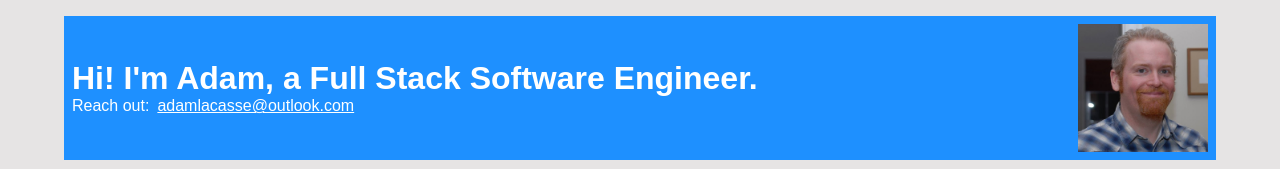
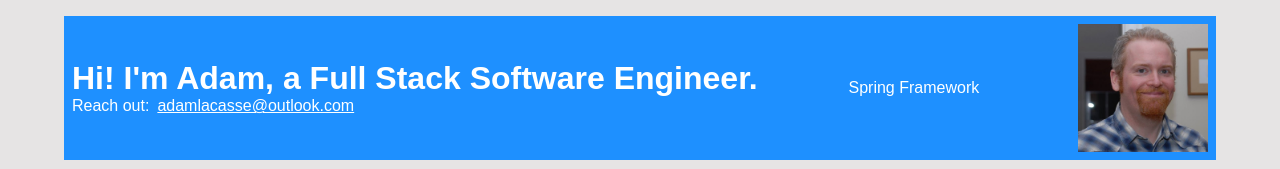
Before and after one commit to adamlacasse/portfolio, a React (Create React App) app in the folder react-refactor/: page / in a window 1280 px wide. Shown: the top 169 px of the page. Built offline with nearby package versions, Linux system fonts and the light colour scheme; a web font is replaced by a local one.

Commit message:
added skillz

```diff
--- a/react-refactor/src/components/Header.js
+++ b/react-refactor/src/components/Header.js
@@ -1,14 +1,33 @@
-import React from 'react';
+import React, { useState, useEffect } from 'react';
 import '../styles/Header.scss';
 import awlImage from '../images/awl.jpg'
 
 export default () => {
+  const skillz = ['React.js', 'Redux', 'Modern JavaScript', 'Express.js', 'Java', 'Spring Framework', 'PostgresSQL', 'MySQL', 'MongoDB', 'Node.js', 'FP&A', 'Business Intelligence', 'HTML5', 'CSS3', 'Agile', 'jQuery', 'RESTful APIs', 'Git', 'CI/CD', 'Process Improvement', 'Sass', 'AWS', 'TDD'];
+  let priorIndex = 0;
+  const [skill, setSkill] = useState(skillz[priorIndex]);
+
+  const getRandomNumber = () => {
+    return Math.floor(Math.random() * skillz.length);
+  }
+
+  useEffect(() => {
+    const interval = setInterval(() => {
+      const firstChoice = getRandomNumber();
+      const randomIndex = firstChoice === priorIndex ? getRandomNumber() : firstChoice;
+      setSkill(skillz[randomIndex]);
+      priorIndex = randomIndex;
+    }, 2000);
+    return () => clearInterval(interval);
+  }, []);
+
   return (
     <header>
       <div className="heading-contact-container">
         <h1>Hi! I'm Adam, a Full Stack Software Engineer.</h1>
-        <p>Reach out:<a href="mailto:adamlacasse@outlook.com?subject=Inquiry From Your Portfolio Website">adamlacasse@outlook.com</a></p>
+        <p>Reach out:<a href="mailto:adamlacasse@outlook.com?subject=Inquiry from adamlacasse.com">adamlacasse@outlook.com</a></p>
       </div>
+        <span id="skillz">{skill}</span>
         <img src={awlImage} alt="Adam LaCasse"></img>
     </header>
   );
--- a/react-refactor/src/components/Nav.js
+++ b/react-refactor/src/components/Nav.js
@@ -14,7 +14,7 @@ export default ({openSections, setOpenSections}) => {
         if (openSections.length !== defaultOpenSections.length) {
             return setOpenSections(defaultOpenSections);
         }
-        return setOpenSections([])
+        return setOpenSections([]);
     };
 
     return (
--- a/react-refactor/src/components/ProjectSamples.js
+++ b/react-refactor/src/components/ProjectSamples.js
@@ -17,7 +17,7 @@ export default ({openSections, toggleOpenSection}) => {
                     <ul>
                         <li>
                             <h3><a href="https://github.com/adamlacasse" target="_blank" rel="noopener noreferrer">See My GitHub Profile</a></h3>
-                            <p>I'll post some samples here later ;-)</p>
+                            <p>I'll post some samples here later ;-) This site was created with React and Sass.</p>
                         </li>
                     </ul>
                 </article>
--- a/react-refactor/src/styles/App.scss
+++ b/react-refactor/src/styles/App.scss
@@ -52,8 +52,12 @@
     }
 }
 
-@media screen and (max-width: 560px) {
+@media screen and (max-width: 600px) {
     img {
         display: none;
     }
+
+    #skillz {
+        display: none;
+    }
 }
```
